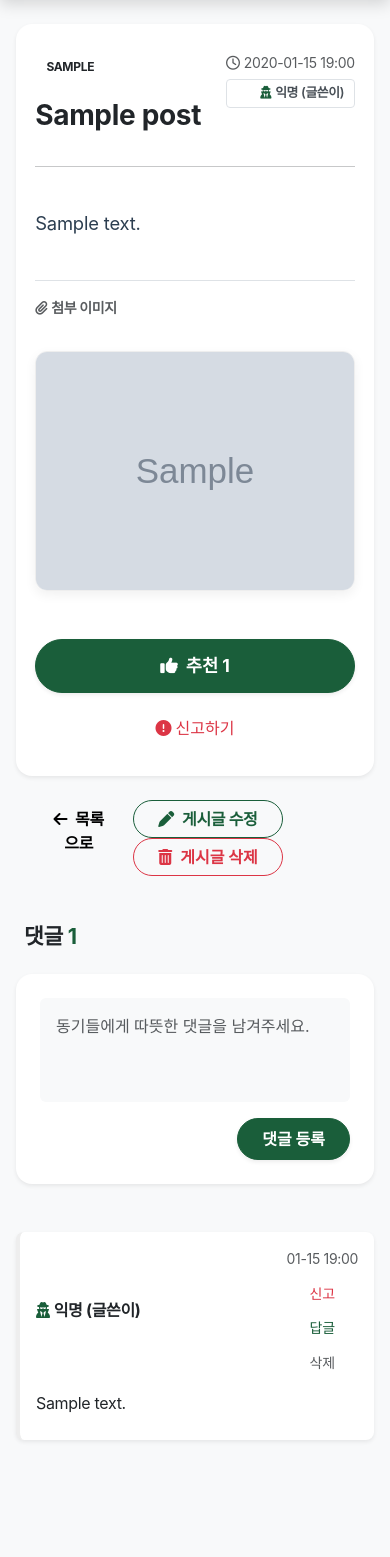
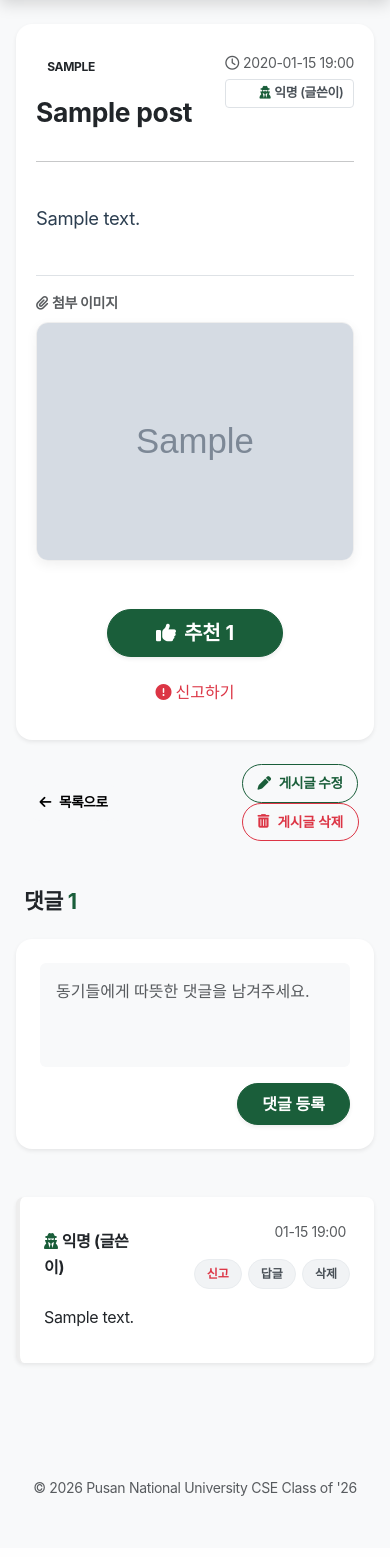
Before and after one commit to kangrobin0831-stack/PNU_CSE_26_blind, a Flask app: page /post/1 in a window 390 px wide. Shown: the part 74-1631 px from the top of the page. After the commit the page ends 1570 px from the top, so only its background shows below. Run offline with Flask 3, Linux system fonts and the light colour scheme; the visitor is signed in with stand-in values (Sample User, id 1); tables that the repository leaves empty hold one stand-in row (values such as "Sample post"); grey boxes marked "Sample" are stand-in pictures; some libraries are stand-ins or nearby versions; some web fonts are replaced.

Commit message:
UI: Final mobile layout fixes for categories and buttons

```diff
--- a/static/css/style.css
+++ b/static/css/style.css
@@ -236,10 +236,10 @@ select.form-select:focus {
     border-top: 4px solid var(--dept-green);
 }
 
-/* 모바일 최적화 (Responsive Design) - 가독성 강화 버전 */
+/* 모바일 최적화 (Responsive Design) - 가독성 및 UI 레이아웃 집중 강화 */
 @media (max-width: 768px) {
     body {
-        font-size: 16px; /* 모바일 기본 폰트 크기 유지 */
+        font-size: 16px;
     }
 
     /* 컨테이너 여백 최적화 */
@@ -248,150 +248,109 @@ select.form-select:focus {
         padding-right: 16px;
     }
 
-    /* 타이틀 섹션 */
+    /* 1. 상단 카테고리 메뉴: 가로 스와이프 및 글자 쪼개짐 방지 */
+    .nav-pills {
+        display: flex !important;
+        flex-wrap: nowrap !important; /* 절대 줄바꿈 금지 */
+        overflow-x: auto !important;
+        -webkit-overflow-scrolling: touch;
+        padding-bottom: 12px;
+        margin-bottom: 15px;
+        margin-left: -16px;
+        margin-right: -16px;
+        padding-left: 16px;
+        padding-right: 16px;
+        gap: 8px;
+    }
+    .nav-pills .nav-link {
+        white-space: nowrap !important; /* 글자 세로로 쪼개짐 방지 (공\n지\n사\n항 방지) */
+        padding: 0.6rem 1.1rem !important;
+        font-size: 0.9rem !important;
+        flex: 0 0 auto;
+    }
+    .nav-pills::-webkit-scrollbar {
+        display: none; /* 스크롤바 숨김 */
+    }
+
+    /* 2. 게시글 상세페이지 하단 버튼 정렬 ('목록으로' 줄바꿈 방지) */
+    .d-flex.justify-content-between.mb-5.px-2 {
+        display: flex !important;
+        flex-direction: row !important; /* 가로 정렬 강제 */
+        align-items: center !important;
+        justify-content: space-between !important;
+        gap: 10px !important;
+    }
+    .d-flex.justify-content-between.mb-5.px-2 .btn {
+        white-space: nowrap !important; /* '목록\n으로' 방지 */
+        padding: 0.5rem 0.9rem !important;
+        font-size: 0.85rem !important;
+        display: flex;
+        align-items: center;
+    }
+
+    /* 3. 댓글 우측 버튼 디자인 (신고/답글/삭제) */
+    .comment-actions {
+        display: flex !important;
+        gap: 6px !important;
+        margin-top: 8px; /* 모바일에서는 댓글 내용 아래로 배치되거나 옆으로 정렬 */
+    }
+    .comment-actions .btn-link {
+        background-color: #f1f3f5 !important; /* 둥근 회색 배경 */
+        color: #495057 !important;
+        padding: 5px 12px !important;
+        border-radius: 20px !important;
+        font-size: 0.75rem !important;
+        font-weight: 700 !important;
+        text-decoration: none !important;
+        border: 1px solid #e9ecef !important;
+    }
+    .comment-actions .text-danger {
+        color: #dc3545 !important;
+    }
+
+    /* 게시글 본문 가독성 */
+    .py-3.fs-5 {
+        font-size: 1.15rem !important;
+        line-height: 1.8;
+        color: #111;
+    }
+    .card-body.p-5 {
+        padding: 1.8rem 1.25rem !important;
+    }
+    h2.display-6 {
+        font-size: 1.65rem !important;
+        word-break: keep-all;
+    }
+
+    /* 메인화면 제목/설명 */
     h1.display-5 {
-        font-size: 2rem !important;
+        font-size: 1.8rem !important;
         margin-top: 1rem;
     }
     .text-muted.fs-5 {
-        font-size: 1.1rem !important;
-        line-height: 1.4;
+        font-size: 1rem !important;
     }
 
-    /* 카테고리 탭: 가로 스크롤 및 터치 영역 확대 */
-    .nav-pills {
+    /* 인기글 모바일 가로 스크롤 */
+    .row.g-3 {
         display: flex;
         flex-wrap: nowrap;
         overflow-x: auto;
-        -webkit-overflow-scrolling: touch;
-        padding-bottom: 15px;
+        padding-bottom: 10px;
         margin-left: -16px;
         margin-right: -16px;
         padding-left: 16px;
         padding-right: 16px;
     }
-    .nav-pills .nav-link {
-        padding: 0.7rem 1.1rem;
-        font-size: 0.9rem;
-    }
-
-    /* 게시글 카드 가독성 개선 */
-    .card.card-hover {
-        padding: 1.25rem !important; /* 내부 여백 조정 */
-        border-radius: 14px;
-        margin-bottom: 0.5rem;
-    }
-    .card.card-hover h3.h5 {
-        font-size: 1.1rem;
-        line-height: 1.5;
-        margin-bottom: 0.5rem !important;
-    }
-    .card.card-hover .small.text-muted {
-        font-size: 0.8rem;
-    }
-
-    /* 게시글 본문 (상세페이지) */
-    .card-body.p-5 {
-        padding: 1.5rem !important; /* 상세페이지 모바일 여백 줄임 */
-    }
-    .display-6 {
-        font-size: 1.75rem !important;
-        line-height: 1.3;
-    }
-    .py-3.fs-5 {
-        font-size: 1.15rem !important; /* 본문 글자 크기 확대 */
-        line-height: 1.8;
-        letter-spacing: -0.01em;
-        color: #1a1a1a;
-    }
-
-    /* 이미지 최적화 */
-    .card-body img {
-        border-radius: 8px;
-        margin-top: 1.5rem;
-    }
-
-    /* 댓글 섹션 가독성 */
-    .comment-card {
-        padding: 1rem !important;
-        margin-bottom: 0.75rem;
-    }
-    .comment-card .text-dark {
-        font-size: 1rem;
-        line-height: 1.6;
+    .row.g-3 .col-md-4 {
+        flex: 0 0 85%;
     }
 
     /* 버튼 모바일 최적화 */
-    .btn-lg {
-        width: 100%;
-        padding-top: 0.8rem;
-        padding-bottom: 0.8rem;
-        font-size: 1.1rem;
-    }
-
-    .d-flex.gap-3 {
-        flex-direction: column;
-        gap: 10px !important;
-    }
-    .d-flex.gap-3 .btn {
-        width: 100%;
-    }
-
-    /* 새로고침 및 글쓰기 버튼 레이아웃 */
     .flex-md-row.gap-2 {
         display: grid !important;
-        grid-template-columns: 1fr 2fr; /* 새로고침은 작게, 글쓰기는 크게 */
+        grid-template-columns: 1fr 2fr;
         gap: 10px !important;
         margin-top: 1rem;
     }
-
-    /* 네비게이션 바 메뉴 정렬 */
-    .navbar-collapse {
-        background: var(--dept-green-dark);
-        margin: 0 -20px;
-        padding: 10px 20px;
-        border-bottom-left-radius: 20px;
-        border-bottom-right-radius: 20px;
-        box-shadow: 0 10px 20px rgba(0,0,0,0.1);
-    }
-
-    .navbar-nav {
-        padding: 1rem 0;
-    }
-
-    .navbar-nav .nav-item {
-        width: 100%;
-        text-align: left;
-        margin-bottom: 0.8rem;
-    }
-
-    .navbar-nav .btn {
-        width: 100%;
-        text-align: center;
-        padding: 0.8rem;
-    }
-
-    /* 게시글 상세 페이지 패딩 조정 */
-    .card-body.p-5 {
-        padding: 1.8rem 1.2rem !important;
-    }
-
-    .display-6 {
-        font-size: 1.6rem;
-        word-break: keep-all;
-    }
-
-    /* 실시간 인기글 모바일 가로 스크롤 */
-    .row.g-3 {
-        display: flex;
-        flex-wrap: nowrap;
-        overflow-x: auto;
-        padding-bottom: 10px;
-        margin-left: -20px;
-        margin-right: -20px;
-        padding-left: 20px;
-        padding-right: 20px;
-    }
-    .row.g-3::-webkit-scrollbar { display: none; }
-    .col-md-4 { flex: 0 0 80%; }
 }
--- a/templates/view.html
+++ b/templates/view.html
@@ -118,19 +118,21 @@
                     <div class="fw-bold text-dark">
                         <i class="fa-solid fa-user-secret anon-mask me-1"></i>{{ comment_map[comment.id] }}
                     </div>
-                    <div class="d-flex align-items-center gap-3">
-                        <small class="text-muted">{{ (comment.created_at|kst).strftime('%m-%d %H:%M') }}</small>
+                    <div class="d-flex align-items-center gap-2 flex-wrap justify-content-end">
+                        <small class="text-muted me-1">{{ (comment.created_at|kst).strftime('%m-%d %H:%M') }}</small>
+                        <div class="comment-actions">
                             <form action="{{ url_for('report_comment', comment_id=comment.id) }}" method="POST" class="d-inline">
                                 <input type="hidden" name="csrf_token" value="{{ csrf_token() }}">
-                            <button type="submit" class="btn btn-link text-danger btn-sm p-0 text-decoration-none">신고</button>
+                                <button type="submit" class="btn btn-link text-danger">신고</button>
                             </form>
-                        <button type="button" class="btn btn-link text-primary btn-sm p-0 text-decoration-none btn-reply-toggle" data-comment-id="{{ comment.id }}">답글</button>
+                            <button type="button" class="btn btn-link text-primary btn-reply-toggle" data-comment-id="{{ comment.id }}">답글</button>
                             {% if comment.user_id == session.get('user_id') or session.get('is_admin') %}
                             <form action="{{ url_for('delete_comment', comment_id=comment.id) }}" method="POST" class="d-inline" onsubmit="return confirm('댓글을 삭제하시겠습니까?');">
                                 <input type="hidden" name="csrf_token" value="{{ csrf_token() }}">
-                            <button type="submit" class="btn btn-link text-muted btn-sm p-0 text-decoration-none">삭제</button>
+                                <button type="submit" class="btn btn-link text-muted">삭제</button>
                             </form>
                             {% endif %}
+                        </div>
                     </div>
                 </div>
 
@@ -150,13 +152,15 @@
                                 <i class="fa-solid fa-user-secret anon-mask me-1"></i>{{ comment_map[reply.id] }}
                             </div>
                             <div class="d-flex align-items-center gap-2">
-                                <small class="text-muted" style="font-size: 0.75rem;">{{ (reply.created_at|kst).strftime('%m-%d %H:%M') }}</small>
+                                <small class="text-muted me-1" style="font-size: 0.75rem;">{{ (reply.created_at|kst).strftime('%m-%d %H:%M') }}</small>
+                                <div class="comment-actions">
                                     {% if reply.user_id == session.get('user_id') or session.get('is_admin') %}
                                     <form action="{{ url_for('delete_comment', comment_id=reply.id) }}" method="POST" class="d-inline" onsubmit="return confirm('답글을 삭제하시겠습니까?');">
                                         <input type="hidden" name="csrf_token" value="{{ csrf_token() }}">
-                                    <button type="submit" class="btn btn-link text-muted btn-sm p-0 text-decoration-none" style="font-size: 0.75rem;">삭제</button>
+                                        <button type="submit" class="btn btn-link text-muted">삭제</button>
                                     </form>
                                     {% endif %}
+                                </div>
                             </div>
                         </div>
                         <div class="text-dark small" style="white-space: pre-wrap;">{{ reply.content }}</div>
```
Lines whose indentation alone changed are shown as unchanged.
